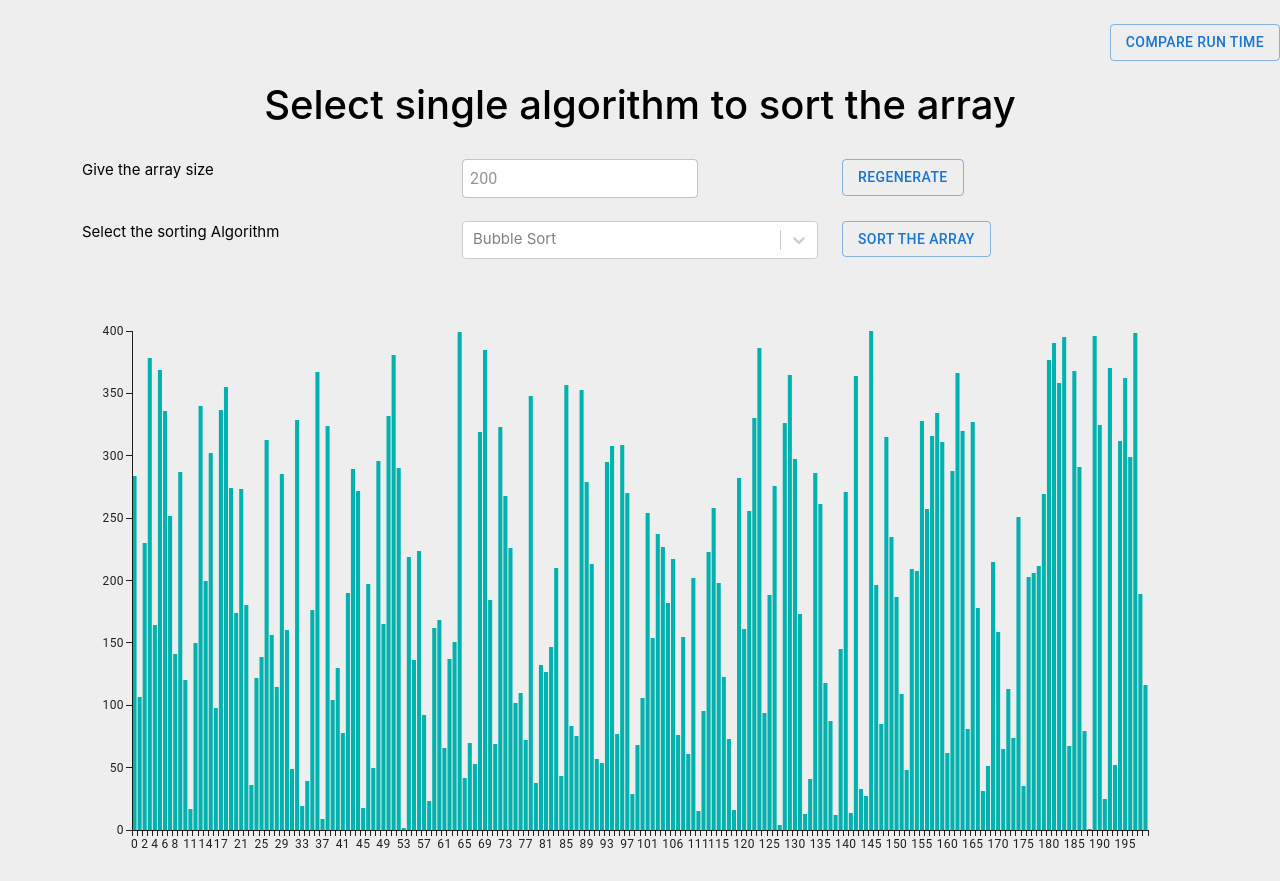
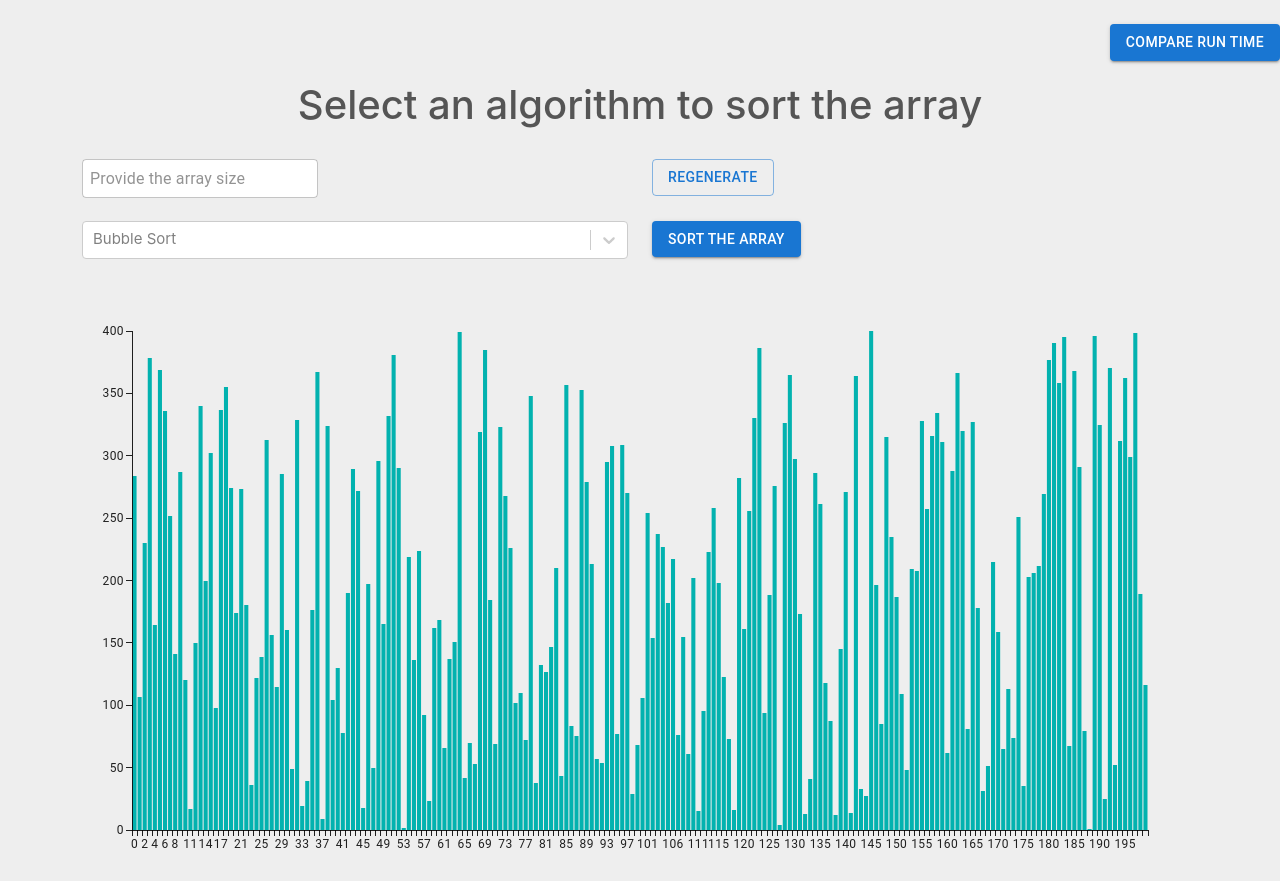
Before and after one commit to pr4neeth/sorting-algorithms, a React (Create React App) app: page / in a window 1280 px wide. Built offline with nearby package versions, Linux system fonts and the light colour scheme.

Commit message:
UI changes

```diff
--- a/src/App.js
+++ b/src/App.js
@@ -17,7 +17,7 @@ function App() {
       <br/>
       <div style={{justifyContent:'right', display:'flex'}}>
         <Button
-          variant="outlined"
+          variant="contained"
           onClick={handleClick}
         >
           {isSingle ? <>Compare run time</> : <>Visualise single algorithm</>}
--- a/src/pages/compare/index.js
+++ b/src/pages/compare/index.js
@@ -15,12 +15,12 @@ import { Container, Col, Row } from 'react-bootstrap';
 import { BarChart, BarPlot } from '@mui/x-charts/BarChart';
 import { Button, TextField } from '@mui/material';
 import Select from 'react-select';
-import { ChartsYAxis, ResponsiveChartContainer } from '@mui/x-charts';
+import { ResponsiveChartContainer } from '@mui/x-charts';
 import { ChartsXAxis } from '@mui/x-charts/ChartsXAxis';
 import sortedArray from '../../helpers/sortedArray';
 import reverseSortedArray from '../../helpers/reverseSortedArray';
 import almostSortedArray from '../../helpers/almostSortedArray';
-import { Bar } from 'react-chartjs-2';
+
 
 const Compare = () => {
     const [list, setList] = useState([]);
@@ -110,9 +110,10 @@ const Compare = () => {
           default:
             bubbleSort(list);
         }
-
         timeMap.push(runTime);
         labelMap.push(element.label);
+
+        return null;
       })
 
       threeWayQuickSort(list);
@@ -143,6 +144,8 @@ const Compare = () => {
 
     const handleAlgoChange = (event) => {
       setAlgo(event);
+      setTimeMap([]);
+      setLabelMap([]);
     }
     const handleSizeChange = (event) => {
       setSize(event.target.value)
@@ -154,16 +157,16 @@ const Compare = () => {
     return (
       <Container className="Home-header">
         <div>
-          <div style={{display:'flex', justifyContent: 'center'}}>
-            <h1>Select two or more Algorithms to compare the run time</h1>
+          <div style={{display:'flex', justifyContent: 'center',color:'#555'}}>
+            <h1>Select algorithms to sort and compare the run time</h1>
           </div>
           <br/>
           <Row>
-            <Col>Give the array size</Col>
+            {/* <Col>Give the array size</Col> */}
             <Col>
               <TextField
                 onChange={handleSizeChange}
-                placeholder='200'
+                placeholder='Give the array size'
                 inputProps={{
                   style:{
                     color: "#000",
@@ -193,19 +196,19 @@ const Compare = () => {
           </Row>
           <br/>
           <Row>
-            <Col>Select the sorting Algorithms to compare run time</Col>
+            {/* <Col>Select the sorting Algorithms to compare run time</Col> */}
             <Col>
               <Select
                 options = {algorithms}
                 onChange={handleAlgoChange}
-                //placeholder = {'Select Algorithms to compare'}
+                placeholder = {'Select Algorithms to compare'}
                 styles={colourStyles}
                 isMulti
               />
             </Col>
             <Col>
               <Button
-                variant='outlined'
+                variant='contained'
                 onClick={sort}
               >
                 Sort and Compare
@@ -216,9 +219,10 @@ const Compare = () => {
 
         {isSorted &&
         <BarChart
-          xAxis ={[{scaleType: 'band', data: labelMap}]}
+          xAxis ={[{scaleType: 'band', data: labelMap, label: 'Algorithm'}]}
           series={[{data: timeMap}]}
           height={300}
+          width={algo.length * 150}
         />}
 
         <ResponsiveChartContainer
--- a/src/pages/home/index.js
+++ b/src/pages/home/index.js
@@ -102,16 +102,16 @@ const Home = () => {
     return (
       <Container className="Home-header">
         <div>
-          <div style={{justifyContent:'center',display:'flex'}}>
-            <h1>Select single algorithm to sort the array</h1>
+          <div style={{justifyContent:'center',display:'flex',color:'#555'}}>
+            <h1>Select an algorithm to sort the array</h1>
           </div>
           <br />
           <Row>
-            <Col>Give the array size</Col>
+            {/* <Col>Give the array size</Col> */}
             <Col>
               <TextField
                 onChange={handleSizeChange}
-                placeholder='200'
+                placeholder='Provide the array size'
                 inputProps={{
                   style:{
                     color: "#000",
@@ -133,7 +133,7 @@ const Home = () => {
           </Row>
           <br/>
           <Row>
-            <Col>Select the sorting Algorithm</Col>
+            {/* <Col>Select the sorting Algorithm</Col> */}
             <Col>
               <Select
                 options = {algorithms}
@@ -144,7 +144,7 @@ const Home = () => {
             </Col>
             <Col>
               <Button
-                variant='outlined'
+                variant='contained'
                 onClick={sort}
               >
                 Sort the array
@@ -154,9 +154,7 @@ const Home = () => {
           <br />
           <Row style={{textAlign:'center'}}>
             <Col>
-                {isSorted && <p>The {algorithms.map(obj => {
-                  if(obj.value === algo) return obj.label
-                })} algorithm took {runTime} iterations to sort the array</p>}
+                {isSorted && <p>The selected algorithm took {runTime} iterations to sort the array</p>}
             </Col>
           </Row>
         </div>
```
